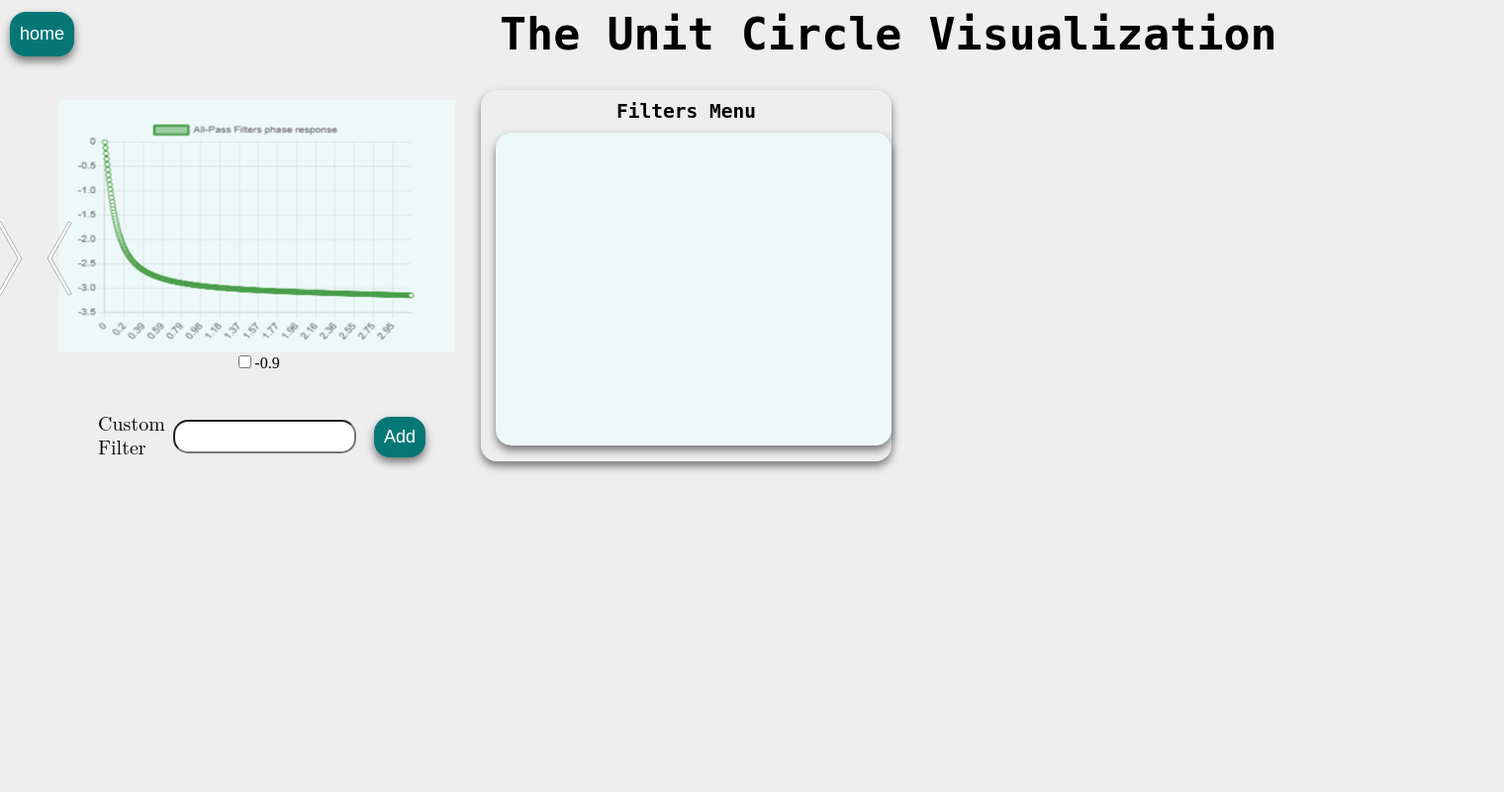
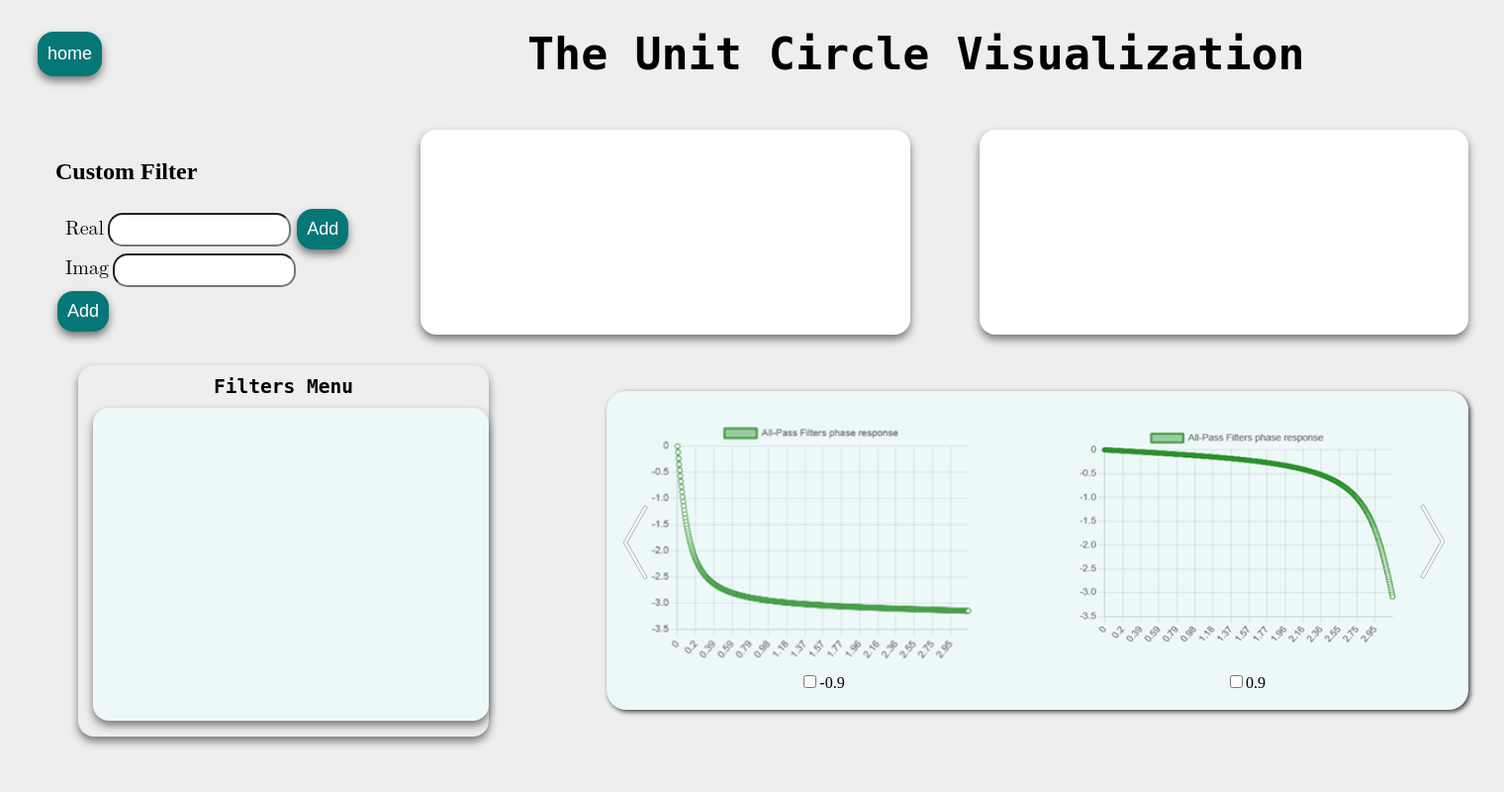
Before and after one commit to joeadham/DSP-Task-5, a Flask app: page /allpass in a window 1520 px wide. Shown: the whole page at 99% size. Run offline with Flask 2, Linux system fonts and the light colour scheme; some libraries are stand-ins or nearby versions.

Commit message:
second page front edits

```diff
--- a/templates/layouts/allpass.html
+++ b/templates/layouts/allpass.html
@@ -9,11 +9,38 @@
     <title>Digital Filter Design</title>
 </head>
 <body>
+  <div class="all_pass_container">
     <div class="heading">
       <button class="button " onclick=""> <a href ="/main">home</a> </button>
       <h1 id="title">The Unit Circle Visualization</h1>
     </div>
-  <div class="filter list">
+    <div class="filter">
+      <div class="custom_Filter">
+        <h2>Custom Filter</h2>
+        <div class="value_added_real">
+          <label class="text" >Real</label>
+          <input class="text-field" type="text" id="input_real">
+          <button class="button" id="add_filter_btn_real" name="add_value">Add</button>
+
+        </div>
+        <div class="value_added_imag">
+          <label class="text" >Imag</label>
+          <input class="text-field" type="text" id="input_imag">
+          <button class="button" id="add_filter_btn_imag" name="add_value">Add</button>
+        </div>
+      </div>
+      <div class=" signals" id="input-signal">
+      </div>
+      <div class="signals" id="output-signal">
+      </div>
+    </div>
+
+    <div class="filters_list">
+      <div class="list">
+        <h2 id="title1">Filters Menu</h2>
+        <div class="added_filters" id="added_filters">
+        </div>
+      </div>
       <div class="property">
         <section class="slideshow" style="height: 250px;">
           <span id="target-1"></span>
@@ -27,26 +54,26 @@
           <span id="target-9"></span>
           <span id="target-10"></span>
           <span id="target-11"></span>
-        <span id="target-12"></span>
-        <span id="target-13"></span>
-        <span id="target-14"></span>
-        <span id="target-15"></span>
-        <span id="target-16"></span>
-        <span id="target-17"></span>
-        <span id="target-18"></span>
-        <span id="target-19"></span>
           <div class="slideshow-item item-1">
             <div class="image-box">
               <img src="..\static\img\-0.9.png" />
               <input  type="checkbox" value="-0.9">-0.9
             </div>
-          <a href="#target-19" class="arrow arrow-prev"></a>
+            <div class="image-box">
+              <img src="..\static\img\0.9.png" alt="" />
+              <input  type="checkbox" value="0.9">0.9
+            </div>
+            <a href="#target-10" class="arrow arrow-prev"></a>
             <a href="#target-2" class="arrow arrow-next"></a>
           </div>
           <div class="slideshow-item item-2">
             <div class="image-box">
               <img src="..\static\img\-0.8.png" alt="-0.8" />
               <input  type="checkbox" value="-0.8">-0.8
+            </div>
+            <div class="image-box">
+              <img src="..\static\img\0.8.png" alt="" />
+              <input  type="checkbox" value="0.8">0.8
             </div>
             <a href="#target-1" class="arrow arrow-prev"></a>
             <a href="#target-3" class="arrow arrow-next"></a>
@@ -56,6 +83,10 @@
               <img src="..\static\img\-0.7.png" alt="" />
               <input  type="checkbox"  value="-0.7">-0.7
             </div>
+            <div class="image-box">
+              <img src="..\static\img\0.7.png" alt="" />
+              <input  type="checkbox" value="0.7">0.7
+            </div>
             <a href="#target-2" class="arrow arrow-prev"></a>
             <a href="#target-4" class="arrow arrow-next"></a>
           </div>
@@ -63,6 +94,10 @@
             <div class="image-box">
               <img src="..\static\img\-0.6.png" alt="" />
               <input  type="checkbox" value="-0.6">-0.6
+            </div>
+            <div class="image-box">
+              <img src="..\static\img\0.6.png" alt="" />
+              <input  type="checkbox" value="0.6">0.6
             </div>
             <a href="#target-3" class="arrow arrow-prev"></a>
             <a href="#target-5" class="arrow arrow-next"></a>
@@ -72,6 +107,10 @@
               <img src="..\static\img\-0.5.png" alt="" />
               <input  type="checkbox" value="-0.5">-0.5
             </div>
+            <div class="image-box">
+              <img src="..\static\img\0.5.png" alt="" />
+              <input  type="checkbox"  value="0.5">0.5
+            </div>
             <a href="#target-4" class="arrow arrow-prev"></a>
             <a href="#target-6" class="arrow arrow-next"></a>
           </div>
@@ -79,6 +118,10 @@
             <div class="image-box">
               <img src="..\static\img\-0.4.png" alt="" />
               <input  type="checkbox" value="-0.4">-0.4
+            </div>
+            <div class="image-box">
+              <img src="..\static\img\0.4.png" alt="" />
+              <input  type="checkbox"  value="0.4">0.4
             </div>
             <a href="#target-5" class="arrow arrow-prev"></a>
             <a href="#target-7" class="arrow arrow-next"></a>
@@ -88,6 +131,10 @@
               <img src="..\static\img\-0.3.png" alt="" />
               <input  type="checkbox" value="-0.3">-0.3
             </div>
+            <div class="image-box">
+              <img src="..\static\img\0.3.png" alt="" />
+              <input  type="checkbox" value="0.3">0.3
+            </div>
             <a href="#target-6" class="arrow arrow-prev"></a>
             <a href="#target-8" class="arrow arrow-next"></a>
           </div>
@@ -96,6 +143,10 @@
               <img src="..\static\img\-0.2.png" alt="" />
               <input  type="checkbox" value="-0.2">-0.2
             </div>
+            <div class="image-box">
+              <img src="..\static\img\0.2.png" alt="" />
+              <input  type="checkbox" value="0.2">0.2
+            </div>
             <a href="#target-7" class="arrow arrow-prev"></a>
             <a href="#target-9" class="arrow arrow-next"></a>
           </div>
@@ -103,6 +154,10 @@
             <div class="image-box">
               <img src="..\static\img\-0.1.png" alt="" />
               <input  type="checkbox" value="-0.1">-0.1
+            </div>
+            <div class="image-box">
+              <img src="..\static\img\0.1.png" alt="" />
+              <input  type="checkbox" value="0.1">0.1
             </div>
             <a href="#target-8" class="arrow arrow-prev"></a>
             <a href="#target-10" class="arrow arrow-next"></a>
@@ -113,94 +168,11 @@
               <input  type="checkbox" value="0">0
             </div>
             <a href="#target-9" class="arrow arrow-prev"></a>
-          <a href="#target-11" class="arrow arrow-next"></a>
-        </div>
-        <div class="slideshow-item item-11">
-          <div class="image-box">
-            <img src="..\static\img\0.1.png" alt="" />
-            <input  type="checkbox" value="0.1">0.1
-          </div>
-          <a href="#target-10" class="arrow arrow-prev"></a>
-          <a href="#target-12" class="arrow arrow-next"></a>
-        </div>
-        <div class="slideshow-item item-12">
-          <div class="image-box">
-            <img src="..\static\img\0.2.png" alt="" />
-            <input  type="checkbox" value="0.2">0.2
-          </div>
-          <a href="#target-11" class="arrow arrow-prev"></a>
-          <a href="#target-13" class="arrow arrow-next"></a>
-        </div>
-        <div class="slideshow-item item-13">
-          <div class="image-box">
-            <img src="..\static\img\0.3.png" alt="" />
-            <input  type="checkbox" value="0.3">0.3
-          </div>
-          <a href="#target-12" class="arrow arrow-prev"></a>
-          <a href="#target-14" class="arrow arrow-next"></a>
-        </div>
-        <div class="slideshow-item item-14">
-          <div class="image-box">
-            <img src="..\static\img\0.4.png" alt="" />
-            <input  type="checkbox"  value="0.4">0.4
-          </div>
-          <a href="#target-13" class="arrow arrow-prev"></a>
-          <a href="#target-15" class="arrow arrow-next"></a>
-        </div>
-        <div class="slideshow-item item-15">
-          <div class="image-box">
-            <img src="..\static\img\0.5.png" alt="" />
-            <input  type="checkbox"  value="0.5">0.5
-          </div>
-          <a href="#target-14" class="arrow arrow-prev"></a>
-          <a href="#target-16" class="arrow arrow-next"></a>
-        </div>
-        <div class="slideshow-item item-16">
-          <div class="image-box">
-            <img src="..\static\img\0.6.png" alt="" />
-            <input  type="checkbox" value="0.6">0.6
-          </div>
-          <a href="#target-15" class="arrow arrow-prev"></a>
-          <a href="#target-17" class="arrow arrow-next"></a>
-        </div>
-        <div class="slideshow-item item-17">
-          <div class="image-box">
-            <img src="..\static\img\0.7.png" alt="" />
-            <input  type="checkbox" value="0.7">0.7
-          </div>
-          <a href="#target-16" class="arrow arrow-prev"></a>
-          <a href="#target-18" class="arrow arrow-next"></a>
-        </div>
-        <div class="slideshow-item item-18">
-          <div class="image-box">
-            <img src="..\static\img\0.8.png" alt="" />
-            <input  type="checkbox" value="0.8">0.8
-          </div>
-          <a href="#target-17" class="arrow arrow-prev"></a>
-          <a href="#target-19" class="arrow arrow-next"></a>
-        </div>
-        <div class="slideshow-item item-19">
-          <div class="image-box">
-            <img src="..\static\img\0.9.png" alt="" />
-            <input  type="checkbox" value="0.9">0.9
-          </div>
-          <a href="#target-18" class="arrow arrow-prev"></a>
             <a href="#target-1" class="arrow arrow-next"></a>
           </div>
 
         </section>
       </div>
-    <div class="options_list">
-      <label class="text" >Custom Filter</label>
-      <input class="text-field" type="text" id="text">
-      <input class="button" onclick="addFilter()" type="submit" value="Add">
-  </div>
-    <div class="list_filters">
-      <h2 id="title1">Filters Menu</h2>
-      <div class="added_filters" id="added_filters">
-
-      </div>
-
     </div>
   </div>
 
--- a/templates/layouts/trial.html
+++ b/templates/layouts/trial.html
@@ -69,7 +69,7 @@
                 <button class="signal_button1" name="signals" >Generate Signal</button>
                 <form class="upload" method=post enctype=multipart/form-data>
                     <form method=post enctype=multipart/form-data>
-                        <input class="button upload_btn"  type=file name=file id="upload" onchange="getFileName()">
+                        <input class="button upload_btn" type=file name=file id="upload" onchange="getFileName()">
                     </form>
                 </form>
             </div>
@@ -82,9 +82,6 @@
             </div>
         </div>
     </div>
-
-
-
 </body>
 <script src="../static/js/trial.js"></script>
 <script src="https://cdn.jsdelivr.net/npm/chart.js"></script>
--- a/templates/static/css/trial.css
+++ b/templates/static/css/trial.css
@@ -52,7 +52,7 @@ body{
 
 }
 .text{
-    width: 60px;
+    width: auto;
     font-size: 20px;
     font-family: math;
     padding-left: 10px;
@@ -70,25 +70,44 @@ body{
     grid-gap: 35px;
     height: 200px;
     padding-top: 40px;
-    width: 320px;
+    width: autp;
 }
 .filter{
-    column-gap: 54px;
-    margin-left: 27px;
+    column-gap: 70px;
     display: flex;
     justify-items: center;
-    padding-top: 30px;
+    padding-top: 20px;
+    padding-left: 20px;
+    flex-direction: row;
+    justify-content: center;
 
 }
-.options_list{
+.options_list,.value_added{
     display: flex;
-    column-gap: 16px;
+    column-gap: 5px;
     align-items: center;
 }
 .options{
     display: flex;
     width: 80px;
 
+}
+.all_pass_container{
+    margin: 28px;
+    display: flex;
+    flex-direction: column;
+    row-gap: 30px;
+}
+.filters_list{
+    display: flex;
+    column-gap: 119px;
+    padding-left: 43px;
+    align-items: center;
+
+}
+.custom_Filter{
+    display: block;
+    padding: 9px 0px 0px 0px;
 }
 
 .signal_button1,.signal_button2, .button {
@@ -183,8 +202,8 @@ input[type="file"]::file-selector-button{
     border-right-style: double;
 }
 .property {
-    width: 430px;
-    height: 300px;
+    width: 874px;
+    height: 322px;
     border-radius: 20px;
     background: rgb(237, 248, 248);
     -webkit-box-shadow: 2px 2px 5px 0px rgba(0, 0, 0, 0.75);
@@ -199,10 +218,15 @@ input[type="file"]::file-selector-button{
     background: rgb(237, 248, 248);
     border-radius: 20px;
     position: relative;
+    width: 871px;
     }
 
     .slideshow-item {
     position: absolute;
+    padding-left: 4px;
+    display: flex;
+    width: 856px;
+    height: 215px;
     top: 0;
     bottom: 0;
     left: 0;
@@ -343,7 +346,7 @@ input[type="file"]::file-selector-button{
         }
         .image-box {
               width: 430px;
-              height: 300px;
+              height: 322px;
               text-align: center;
               background: "grey";
               padding: 10px;
@@ -359,7 +362,7 @@ input[type="file"]::file-selector-button{
 
             }
 
-.list_filters{
+.list{
     text-align: center;
     border: 4px;
     border-radius: 1rem;
--- a/templates/static/js/trial.js
+++ b/templates/static/js/trial.js
@@ -378,27 +378,124 @@ WebFontConfig = {
   var s = document.getElementsByTagName('script')[0];
   s.parentNode.insertBefore(wf, s);
 })();
+/////////////////////////////////////////////////////
 
-var generate_signal = document.querySelector(".generate_signal");
-var upload_signal = document.querySelector(".upload_signal");
-var button1 = document.querySelector(".signal_button1");
-var button2 = document.querySelector(".signal_button2");
-var signals = document.getElementsByName("signals");
+var value_input = document.getElementsByName("add_value");
+var value_input_real ;
+var value_input_imag ;
+value_input[0].onclick=function(){
+  value_input_real =value_input.value;
+  console.log(value_input_real);
+};
+value_input[0].onclick=function(){
+  value_input_imag =value_input.value;
+  console.log(value_input_imag);
+};
+// Get A value from input data
+let input_text_real = document.querySelector(".value_added_real input");
+let input_text_imag = document.querySelector(".value_added_imag input");
+var add_filter_btn_real = document.getElementById("add_filter_btn_real");
+var add_filter_btn_imag = document.getElementById("add_filter_btn_imag");
+var filters_container = document.getElementById("added_filters");
 
-signals[0].onclick = function (){
-  upload_signal.style.visibility = "hidden";
-  generate_signal.style.visibility = "visible";
-  button1.style.backgroundColor="rgb(237, 248, 248)";
-  button1.style.color="rgb(5, 119, 119)";
-  button2.style.backgroundColor="rgb(5, 119, 119)";
-  button2.style.color="white";
+// List that contains all filters to be sent to the back-end
+let apf_list = []
+
+// To check if filter was already used
+function checkList (a) {
+    for (let i = 0; i < apf_list.length; i++){
+        if (a == apf_list[i]){
+            return true;
+        }
+    }
+    return false;
 };
 
-signals[1].onclick = function (){
-  generate_signal.style.visibility = "hidden";
-  upload_signal.style.visibility = "visible";
-  button2.style.backgroundColor="rgb(237, 248, 248)";
-  button2.style.color="rgb(5, 119, 119)";
-  button1.style.backgroundColor="rgb(5, 119, 119)";
-  button1.style.color="white";
+var input_text = document.getElementById("input_imag").value;
+
+add_filter_btn_imag.onclick = function () {
+  console.log(input_text);
 };
+
+
+// function addFilterInMenu(a) {
+
+//   // Filter div
+//   let filter_div = document.createElement("div");
+//   filter_div.className = "filter_container";
+
+//   // The input data
+//   let filter_text = document.createElement("p");
+//   let text = document.createTextNode("a = " + a);
+//   filter_text.appendChild(text);
+
+//   // Delete Button
+//   let del_btn = document.createElement("span");
+//   let del_text = document.createTextNode("delete");
+//   del_btn.appendChild(del_text);
+//   del_btn.className = "material-symbols-outlined";
+//   del_btn.classList.add("del-filter");
+//   // Important to be able to delete filter from the list
+//   del_btn.id = a;
+
+//   // Finish the div then append it
+//   filter_div.appendChild(filter_text);
+//   filter_div.appendChild(del_btn);
+//   filters_container.appendChild(filter_div);
+// };
+
+// // Add Filter Button
+// add_filter_btn_real.onclick = function () {
+//   // to remove white spaces
+//   var input_a_real = input_text_real.value.replace(/\s/g, "");
+//   // if input is empty or already used
+//   if (input_a_real == ''){
+//       input_text_real.value = "";
+//       input_text_real.focus();
+//       return input_a_real;
+// }};
+
+// add_filter_btn_imag.onclick = function () {
+//   // to remove white spaces
+//   var input_a_imag = input_text_imag.value.replace(/\s/g, "");
+//   // if input is empty or already used
+//   if (input_a_imag =='' ){
+//       input_text_imag.value = "";
+//       input_text_imag.focus();
+//       return input_a_imag;
+// }
+// };
+// function combine(input_a_imag,input_a_real) {
+//   var input_a = input_a_real + "+ " + input_a_imag +"j" ;
+//   if (input_a ==checkList(input_a) ){
+//     input_a.value = "";
+//     input_a.focus();
+//     return;
+//   }
+//   // Push filter to the list
+//   apf_list.push(input_a);
+//   // Add filter to the menu
+//   addFilterInMenu(input_a);
+
+//   input_text.value = "";
+//   input_text.focus();
+
+// };
+
+
+// // Delete Filter
+// document.addEventListener('click', function(e) {
+//   if (e.target.classList.contains("del-filter")) {
+
+//       // Remove it from filters list
+//       let index = 0;
+//       for (let i = 0; i < apf_list.length; i++){
+//           if (e.target.id == apf_list[i]){
+//               index = i;
+//           }
+//       }
+//       apf_list.splice(index, 1);
+//       // remove it from history
+//       e.target.parentNode.remove();
+//   }
+// });
```
Also changed, not shown: other parts of templates/static/css/trial.css (+27 -31 lines). Lines whose indentation alone changed are shown as unchanged.
